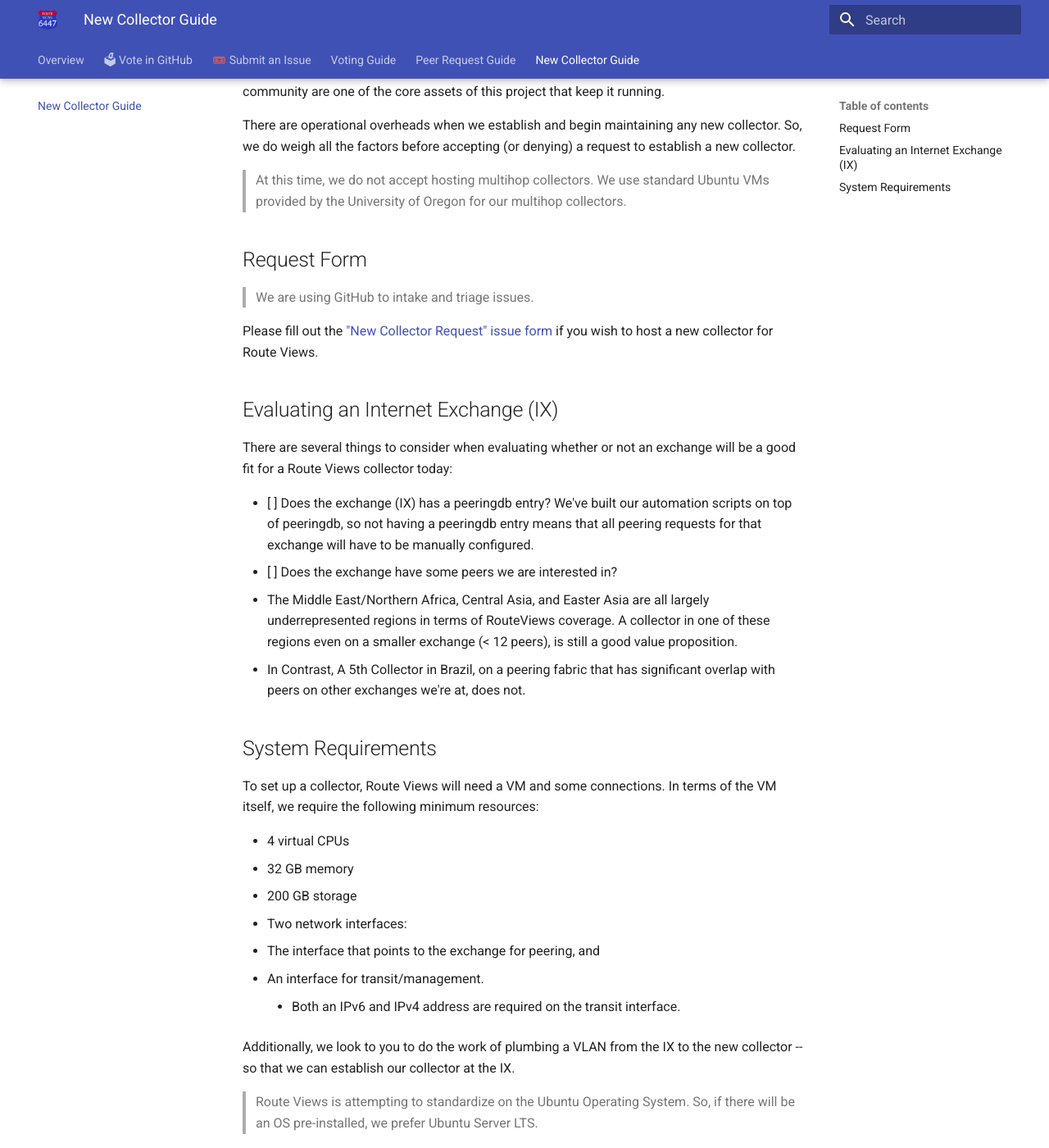
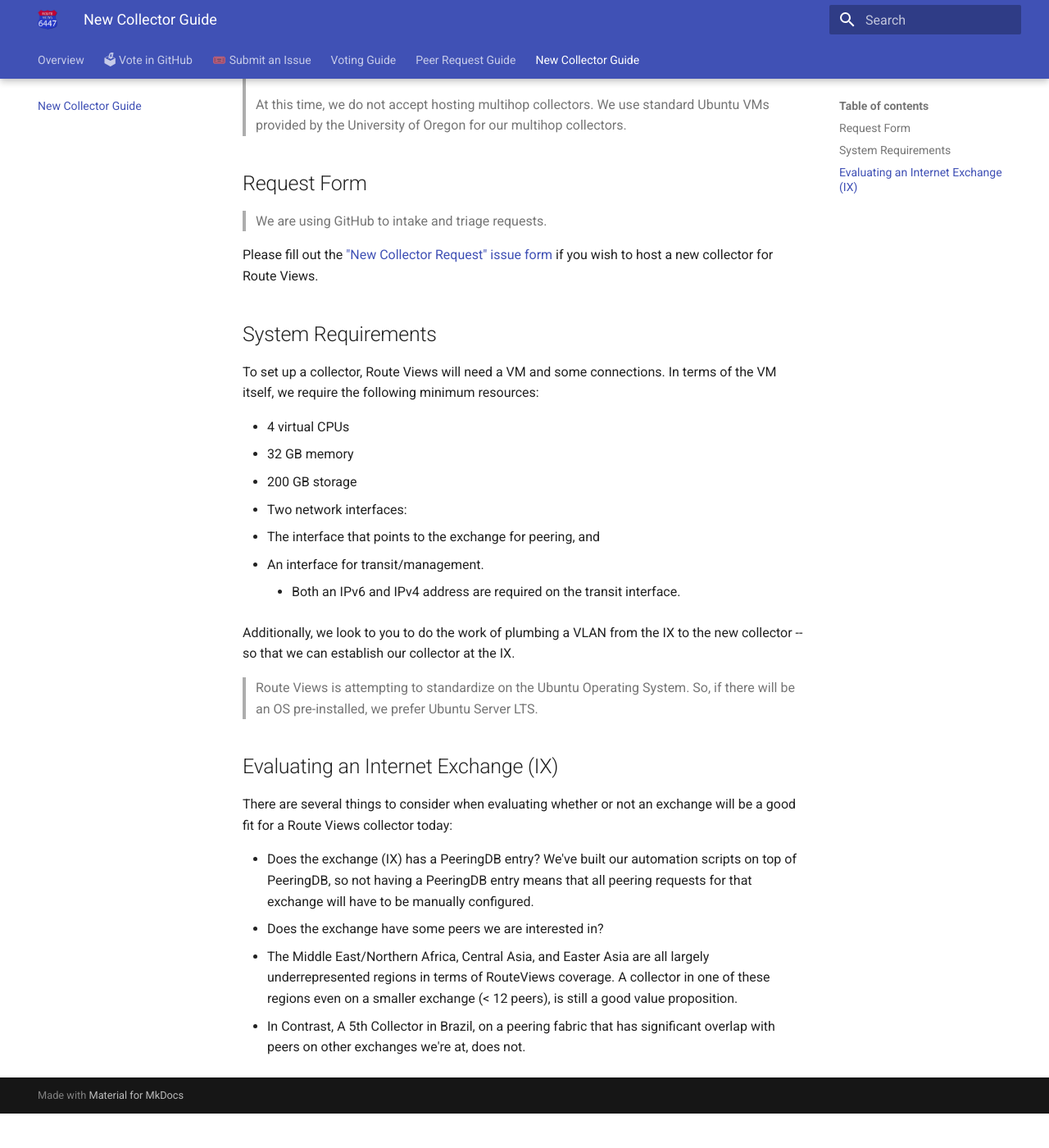
Before and after one commit to routeviews/issues, an MkDocs documentation site: the page built from docs/new-collector.md, in a window 1280 px wide and 1400 px high, scrolled down 289 px. Shown: the whole window at 82% size. Built offline with MkDocs 1.6.1 and Material for MkDocs 9.7.7, drawn with Linux system fonts in a browser that asks for light colours; after the commit the page ends 1647 px from its top, so only the background shows below that; some of the changed lines change nothing that is shown; some of the changed text lies outside the part shown.

Commit message:
Cleanup some superfluous codez

```diff
--- a/docs/new-collector.md
+++ b/docs/new-collector.md
@@ -1,35 +1,22 @@
-
-
-TODO: make a 'new collector' form in github and provide a link here.
-TODO: We should be more standard, so that we can literally just auto-deploy new collectors given the IP Address and credentials...
-TODO: consider moving all 'new collector' docs here, and pointing to a hyperlink here.
 
 # Hosting a Route Views Collector
 
 Thank you for your interest in setting up a new Route Views collector!
 Collectors hosted by the community are one of the core assets of this project that keep it running.
 
-There are operational overheads when we establish and begin maintaining any new collector.
-So, we do weigh all the factors before accepting (or denying) a request to establish a new collector.
+> There are operational overheads when we establish and maintain any new collector.
+> So, we do weigh all the factors before accepting (or denying) a request to establish a new collector.
+>
+> ℹ Specifically, see ["Evaluating an Internet Exchange (IX)" below](#evaluating-an-internet-exchange-ix) for more info.
 
 > At this time, we do not accept hosting multihop collectors.
 > We use standard Ubuntu VMs provided by the University of Oregon for our multihop collectors.
 
 ## Request Form
 
-> We are using GitHub to intake and triage issues.
+> We are using GitHub to intake and triage requests.
 
 Please fill out the ["New Collector Request" issue form](https://github.com/routeviews/issues/issues/new?assignees=&labels=collector%28s%29&template=new-collector.yml&title=New+Collector) if you wish to host a new collector for Route Views.
-
-## Evaluating an Internet Exchange (IX)
-
-There are several things to consider when evaluating whether or not an exchange will be a good fit for a Route Views collector today:
-
-- [ ] Does the exchange (IX) has a peeringdb entry?
-  We've built our automation scripts on top of peeringdb, so not having a peeringdb entry means that all peering requests for that exchange will have to be manually configured.
-- [ ] Does the exchange have some peers we are interested in?
-  * The Middle East/Northern Africa, Central Asia, and Easter Asia are all largely underrepresented regions in terms of RouteViews coverage. A collector in one of these regions even on a smaller exchange (< 12 peers), is still a good value proposition.
-  * In Contrast, A 5th Collector in Brazil, on a peering fabric that has significant overlap with peers on other exchanges we're at, does not.
 
 ## System Requirements
 
@@ -48,3 +35,13 @@
 
 > Route Views is attempting to standardize on the Ubuntu Operating System.
 > So, if there will be an OS pre-installed, we prefer Ubuntu Server LTS.
+
+## Evaluating an Internet Exchange (IX)
+
+There are several things to consider when evaluating whether or not an exchange will be a good fit for a Route Views collector today:
+
+- Does the exchange (IX) has a PeeringDB entry?
+  We've built our automation scripts on top of PeeringDB, so not having a PeeringDB entry means that all peering requests for that exchange will have to be manually configured.
+- Does the exchange have some peers we are interested in?
+  * The Middle East/Northern Africa, Central Asia, and Easter Asia are all largely underrepresented regions in terms of RouteViews coverage. A collector in one of these regions even on a smaller exchange (< 12 peers), is still a good value proposition.
+  * In Contrast, A 5th Collector in Brazil, on a peering fabric that has significant overlap with peers on other exchanges we're at, does not.
```
Also changed, not shown: 1 other file.
